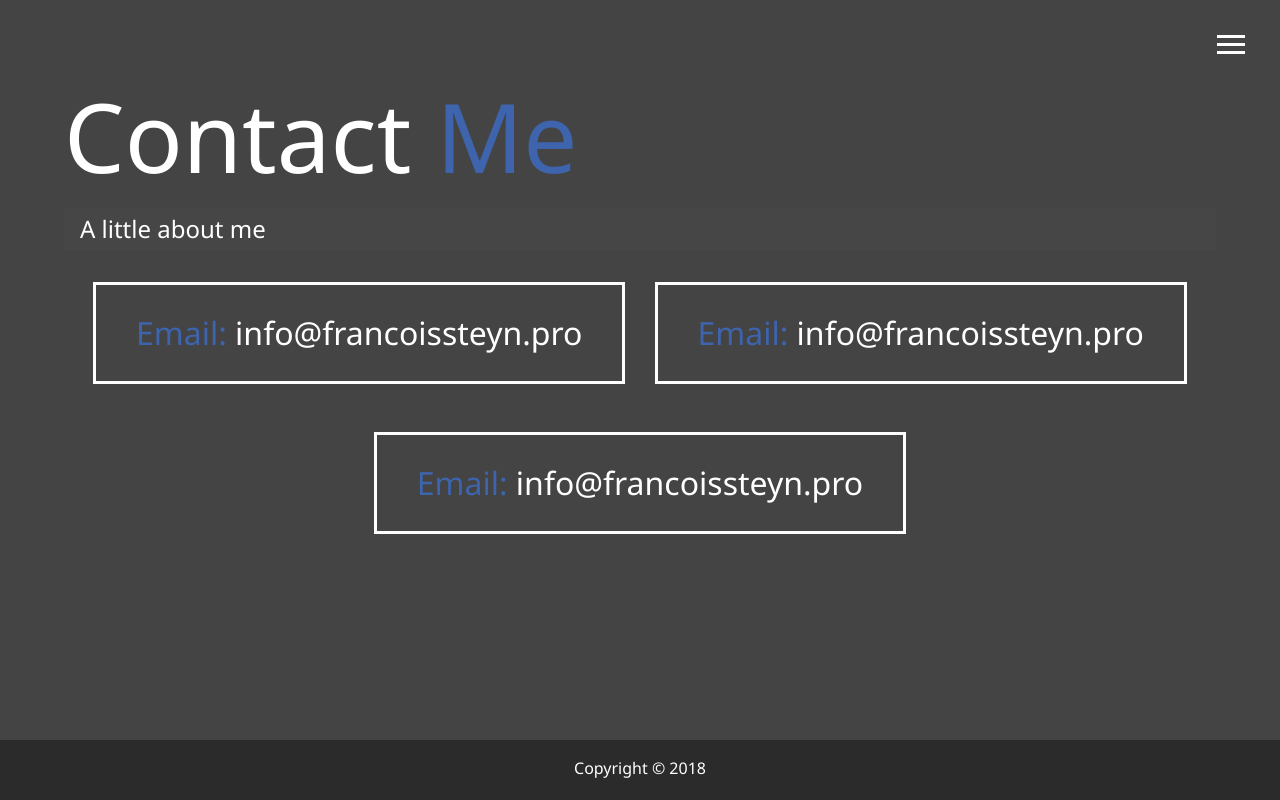
After one commit to frankwas/francoissteyn.pro, a PHP site: page /dist/contact.html in a window 1280 px wide. The commit adds this page. Run offline with PHP 8.4, Linux system fonts and the light colour scheme; some libraries are stand-ins or nearby versions.

Commit message:
contact page

```diff
--- a/dist/about.html
+++ b/dist/about.html
@@ -26,7 +26,7 @@
             </div>
             <ul class="menu-nav">
                 <li class="nav-item">
-                    <a href="/" class="nav-link">Home</a>
+                    <a href="index.html" class="nav-link">Home</a>
                 </li>
                 <li class="nav-item current">
                     <a href="about.html" class="nav-link">About Me</a>
--- /dev/null
+++ b/dist/contact.html
@@ -0,0 +1,78 @@
+<!DOCTYPE html>
+<html lang="en">
+
+<head>
+    <meta charset="UTF-8">
+    <meta name="viewport" content="width=device-width, initial-scale=1.0">
+    <meta http-equiv="X-UA-Compatible" content="ie=edge">
+    <title>Contact</title>
+    <link rel="stylesheet" href="css/main.css">
+    <link rel="stylesheet" href="https://use.fontawesome.com/releases/v5.2.0/css/all.css" integrity="sha384-hWVjflwFxL6sNzntih27bfxkr27PmbbK/iSvJ+a4+0owXq79v+lsFkW54bOGbiDQ"
+        crossorigin="anonymous">
+</head>
+
+<body>
+
+    <header>
+        <div class="menu-btn">
+            <div class="btn-line"></div>
+            <div class="btn-line"></div>
+            <div class="btn-line"></div>
+        </div>
+
+        <nav class="menu">
+            <div class="menu-branding">
+                <div class="portrait"></div>
+            </div>
+            <ul class="menu-nav">
+                <li class="nav-item">
+                    <a href="index.html" class="nav-link">Home</a>
+                </li>
+                <li class="nav-item">
+                    <a href="about.html" class="nav-link">About Me</a>
+                </li>
+                <li class="nav-item">
+                    <a href="work.html" class="nav-link">My Work</a>
+                </li>
+                <li class="nav-item current">
+                    <a href="contact.html" class="nav-link">How to reach me</a>
+                </li>
+            </ul>
+        </nav>
+    </header>
+
+    <main id="contact">
+        <h1 class="lg-heading">Contact
+            <span class="text-secondary">Me</span>
+        </h1>
+        <h2 class="sm-heading">A little about me</h2>
+        <div class="boxes">
+            <div>
+                <span class="text-secondary">
+                    Email:
+                </span>
+                info@francoissteyn.pro
+            </div>
+            <div>
+                <span class="text-secondary">
+                    Email:
+                </span>
+                info@francoissteyn.pro
+            </div>
+            <div>
+                <span class="text-secondary">
+                    Email:
+                </span>
+                info@francoissteyn.pro
+            </div>
+        </div>
+    </main>
+
+    <footer id="main-footer">
+        Copyright &copy; 2018
+    </footer>
+
+    <script src="js/scripts.js" type="text/javascript"></script>
+</body>
+
+</html>
--- a/dist/css/main.css
+++ b/dist/css/main.css
@@ -182,12 +182,68 @@ main {
     padding: 0.5rem;
     border-bottom: #3d64ac 5px solid; }
 
+.projects {
+  display: grid;
+  grid-template-columns: repeat(3, 1fr);
+  grid-gap: 0.7rem; }
+  .projects img {
+    width: 100%;
+    border: 3px #fff solid; }
+    .projects img:hover {
+      opacity: 0.5;
+      border-color: #3d64ac;
+      transition: all 0.5s ease-out; }
+
+.boxes {
+  display: flex;
+  flex-wrap: wrap;
+  justify-content: space-evenly;
+  align-items: center;
+  margin-top: 1rem; }
+  .boxes div {
+    font-size: 2rem;
+    border: 3px #fff solid;
+    padding: 1.5rem 2.5rem;
+    margin-bottom: 3rem;
+    transition: all 0.5s ease-out; }
+    .boxes div:hover {
+      padding: 0.5rem 1.5rem;
+      background: #3d64ac;
+      color: #000; }
+      .boxes div:hover span {
+        color: #000; }
+
+.btn, .btn-dark, .btn-light {
+  display: block;
+  padding: 0.5rem 1rem;
+  border: 0;
+  margin-bottom: 0.3rem; }
+  .btn:hover, .btn-dark:hover, .btn-light:hover {
+    background: #3d64ac;
+    color: #000; }
+
+.btn-dark {
+  background: black;
+  color: #fff; }
+
+.btn-light {
+  background: #c4c4c4;
+  color: #fff; }
+
 #main-footer {
   text-align: center;
   padding: 1rem;
   background: #2b2b2b;
   color: #fff;
   height: 60px; }
+
+@media screen and (min-width: 1171px) {
+  .projects {
+    grid-template-columns: repeat(4, 1fr); } }
+
+@media screen and (min-width: 769px) and (max-width: 1170px) {
+  .projects {
+    grid-template-columns: repeat(3, 1fr); } }
 
 @media screen and (max-width: 768px) {
   main {
@@ -221,8 +277,12 @@ main {
  "job1"
  "job2"
  "job3";
-    grid-template-columns: 1fr; } }
+    grid-template-columns: 1fr; }
+  .projects {
+    grid-template-columns: repeat(2, 1fr); } }
 
 @media screen and (max-width: 500px) {
   main#home h1 {
-    margin-top: 10vh; } }
+    margin-top: 10vh; }
+  .projects {
+    grid-template-columns: 1fr; } }
--- a/scss/_mobile.scss
+++ b/scss/_mobile.scss
@@ -1,7 +1,13 @@
 @include mediaXl {
+  .projects {
+    grid-template-columns: repeat(4, 1fr);
+  }
 }
 
 @include mediaLg {
+  .projects {
+    grid-template-columns: repeat(3, 1fr);
+  }
 }
 
 @include mediaMd {
@@ -52,10 +58,18 @@
       "job3";
     grid-template-columns: 1fr;
   }
+
+  .projects {
+    grid-template-columns: repeat(2, 1fr);
+  }
 }
 
 @include mediaSm {
   main#home h1 {
     margin-top: 10vh;
   }
+
+  .projects {
+    grid-template-columns: 1fr;
+  }
 }
--- a/scss/main.scss
+++ b/scss/main.scss
@@ -114,6 +114,72 @@ main {
   }
 }
 
+.projects {
+  display: grid;
+  grid-template-columns: repeat(3, 1fr);
+  grid-gap: 0.7rem;
+
+  img {
+    width: 100%;
+    border: 3px #fff solid;
+
+    &:hover {
+      opacity: 0.5;
+      border-color: $secondary-color;
+      @include easeOut;
+    }
+  }
+}
+
+.boxes {
+  display: flex;
+  flex-wrap: wrap;
+  justify-content: space-evenly;
+  align-items: center;
+  margin-top: 1rem;
+
+  div {
+    font-size: 2rem;
+    border: 3px #fff solid;
+    padding: 1.5rem 2.5rem;
+    margin-bottom: 3rem;
+    @include easeOut;
+
+    &:hover {
+      padding: 0.5rem 1.5rem;
+      background: $secondary-color;
+      color: set-text-color($secondary-color);
+      span {
+        color: set-text-color($secondary-color);
+      }
+    }
+  }
+}
+
+.btn {
+  display: block;
+  padding: 0.5rem 1rem;
+  border: 0;
+  margin-bottom: 0.3rem;
+
+  &:hover {
+    background: $secondary-color;
+    color: set-text-color($secondary-color);
+  }
+}
+
+.btn-dark {
+  @extend .btn;
+  background: darken($primary-color, 50);
+  color: #fff;
+}
+
+.btn-light {
+  @extend .btn;
+  background: lighten($primary-color, 50);
+  color: #fff;
+}
+
 #main-footer {
   text-align: center;
   padding: 1rem;
```
Also changed, not shown: dist/work.html (added, +116 -0 lines).
